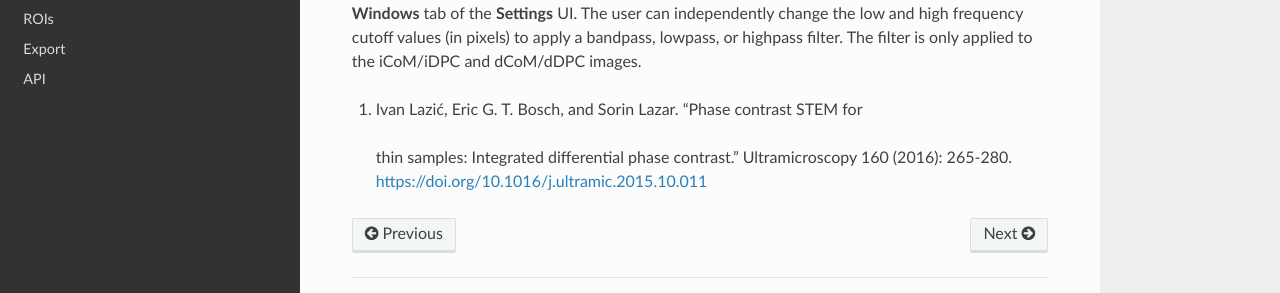
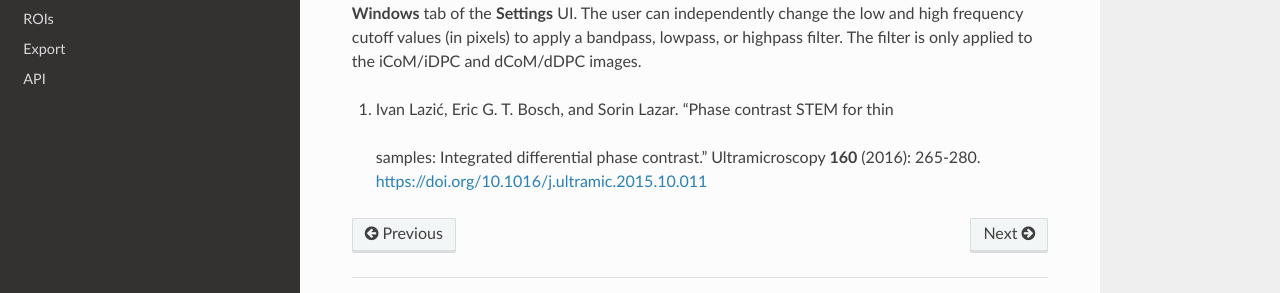
Before and after one commit to bryandesser/Quant4D, a Sphinx documentation site: the page built from docs/source/dpc_com.rst, in a window 1280 px wide and 900 px high, scrolled down 1297 px. Shown: the part 517-810 px from the top of the window. Built offline with Sphinx 7.4.7 and the Read the Docs theme 3.1.0, drawn with Linux system fonts in a browser that asks for light colours; formulas are drawn with MathJax 3; pages that are not in the unit, such as notebooks, are missing from menus; part of the change alters nothing that is shown.

```diff
--- a/docs/source/dpc_com.rst
+++ b/docs/source/dpc_com.rst
@@ -120,6 +120,6 @@ filter is only applied to the iCoM/iDPC and dCoM/dDPC images.
 
 .. _[1]: https://doi.org/10.1016/j.ultramic.2015.10.011
 
-1. Ivan Lazić, Eric G. T. Bosch, and Sorin Lazar. "Phase contrast STEM for
-  thin samples: Integrated differential phase contrast." Ultramicroscopy 160
+#. Ivan Lazić, Eric G. T. Bosch, and Sorin Lazar. "Phase contrast STEM for thin
+  samples: Integrated differential phase contrast." Ultramicroscopy **160**
   (2016): 265-280. https://doi.org/10.1016/j.ultramic.2015.10.011
```
